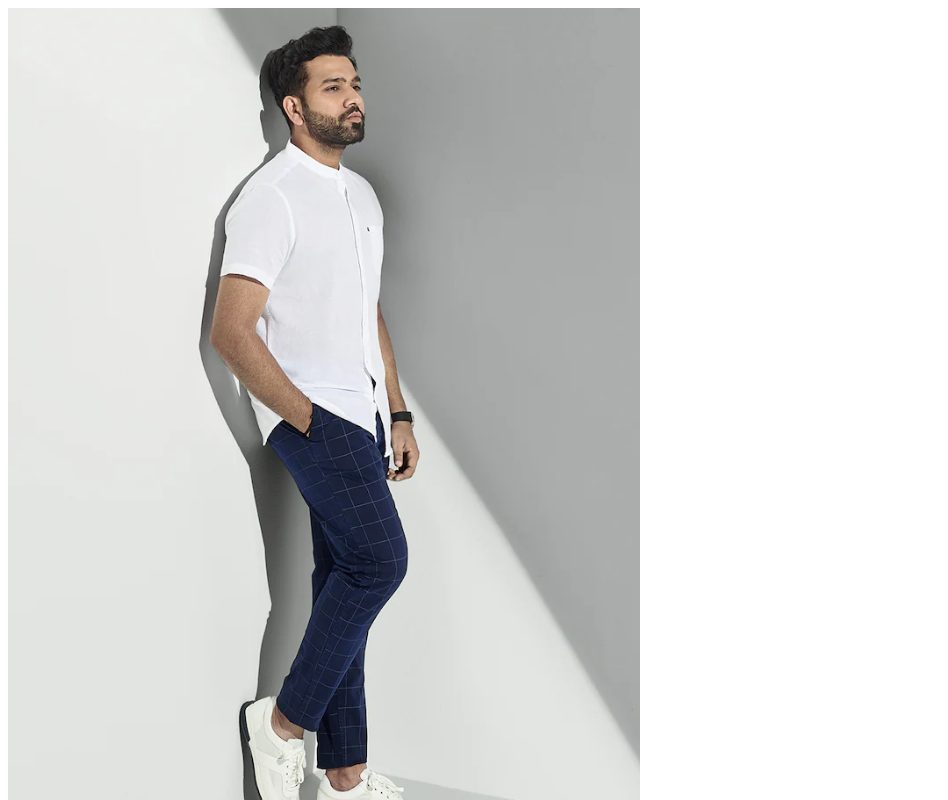
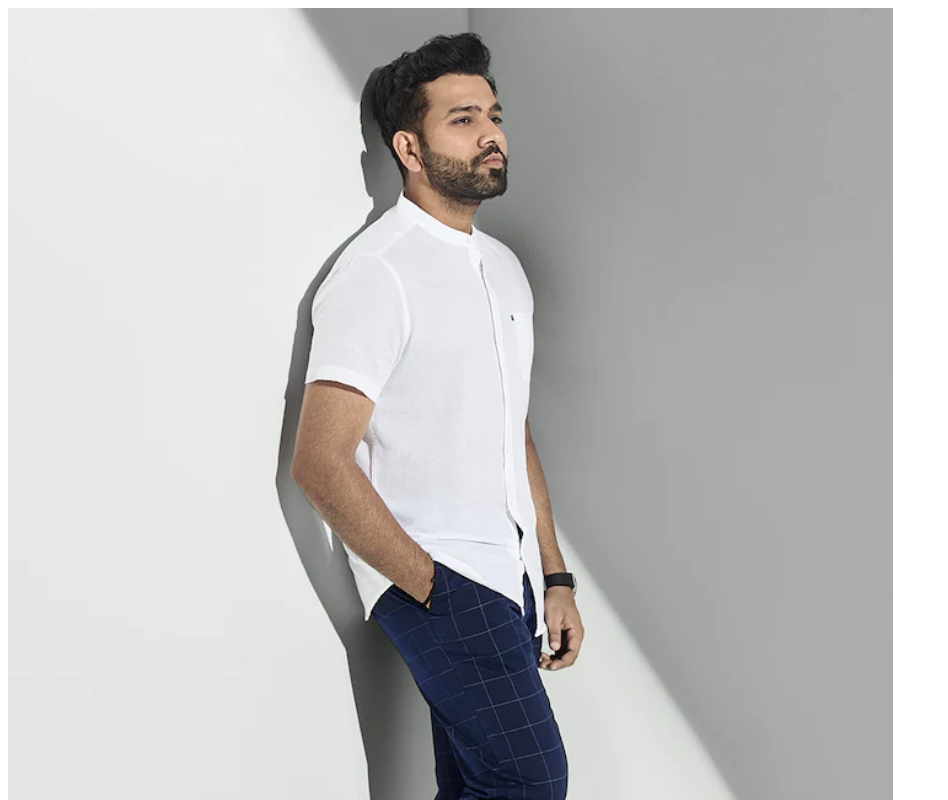
Before and after one commit to Suprasanna17/CSE-C, a plain HTML site: page index.html in a window 1280 px wide. Shown: the top 800 px of the page, without its empty margins (0-948 px from the left). Drawn offline with Linux system fonts and the light colour scheme.

Commit message:
Update index.html

```diff
--- a/index.html
+++ b/index.html
@@ -1,7 +1,7 @@
 <!DOCTYPE html>
 <html>
 <body>
-	<img src="rohit.jpg" width="50%" height="50%">
+	<img src="rohit.jpg" width="70%" height="70%">
 	<h1>Rohit Sharma</h1>
 	<hr>
 	<h3>Kakinada</h3>
```
